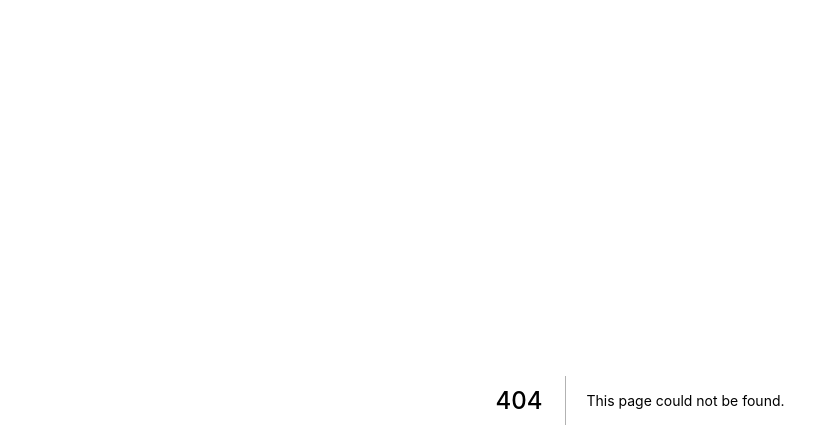
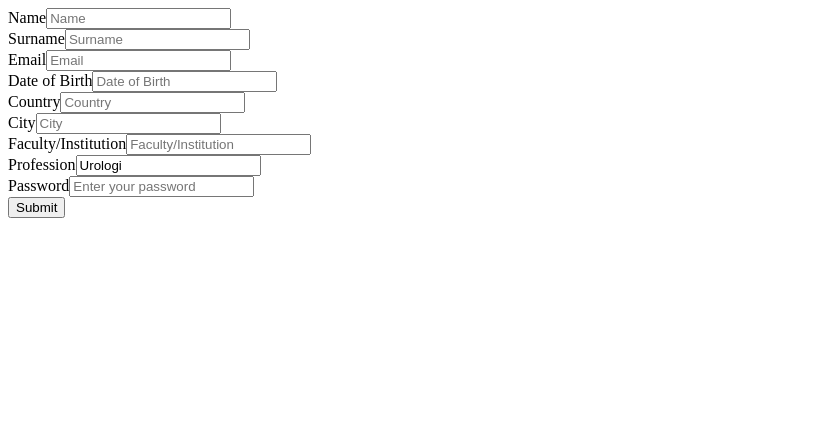
Before and after one commit to idomajid/lofi-streaming, a Next.js app: page /signup in a window 1280 px wide. Before the commit this address had no page. Shown: the top 448 px of the page, without its empty margins (0-839 px from the left). Built offline with nearby package versions, Linux system fonts and the light colour scheme; no server answers.

Commit message:
signup page

```diff
--- /dev/null
+++ b/pages/signup.jsx
@@ -0,0 +1,10 @@
+import React from "react";
+import SignUpCard from "../components/SignUpCard";
+
+export default function Signup() {
+  return (
+    <div>
+      <SignUpCard />
+    </div>
+  );
+}
```
